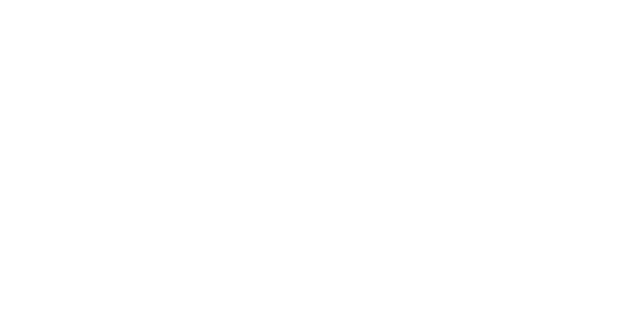
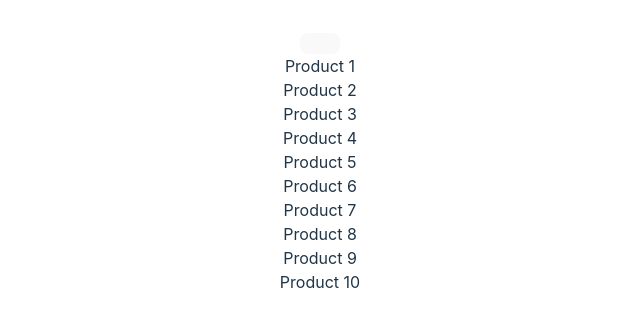
Before and after one commit to datlt2306/FPL-WEB209, a React (Vite) app in the folder SU24/: page / in a window 1280 px wide. Shown: the part 240-566 px from the top of the page, without its empty margins (320-960 px from the left). Built offline with nearby package versions, Linux system fonts and the light colour scheme; data requests are answered from the project's data file.

Commit message:
Buổi 2 - WD18333

```diff
--- /dev/null
+++ b/SU24/db.json
@@ -0,0 +1,14 @@
+{
+    "products": [
+        { "id": 1, "name": "Product 1", "price": 10.99, "description": "This is product 1" },
+        { "id": 2, "name": "Product 2", "price": 19.99, "description": "This is product 2" },
+        { "id": 3, "name": "Product 3", "price": 14.99, "description": "This is product 3" },
+        { "id": 4, "name": "Product 4", "price": 7.99, "description": "This is product 4" },
+        { "id": 5, "name": "Product 5", "price": 24.99, "description": "This is product 5" },
+        { "id": 6, "name": "Product 6", "price": 12.99, "description": "This is product 6" },
+        { "id": 7, "name": "Product 7", "price": 9.99, "description": "This is product 7" },
+        { "id": 8, "name": "Product 8", "price": 16.99, "description": "This is product 8" },
+        { "id": 9, "name": "Product 9", "price": 21.99, "description": "This is product 9" },
+        { "id": 10, "name": "Product 10", "price": 11.99, "description": "This is product 10" }
+    ]
+}
--- a/SU24/package.json
+++ b/SU24/package.json
@@ -4,6 +4,7 @@
     "version": "0.0.0",
     "type": "module",
     "scripts": {
+        "server": "json-server --watch db.json",
         "dev": "vite",
         "build": "tsc -b && vite build",
         "lint": "eslint . --ext ts,tsx --report-unused-disable-directives --max-warnings 0",
--- a/SU24/src/App.tsx
+++ b/SU24/src/App.tsx
@@ -1,9 +1,24 @@
 /* eslint-disable @typescript-eslint/no-explicit-any */
-import React, { useState } from "react";
+import { useEffect, useState } from "react";
 import "./App.css";
 
 const App = () => {
-    return <div className="App"></div>;
+    const [products, setProducts] = useState([] as any[]);
+    const [status, setStatus] = useState(false);
+    useEffect(() => {
+        fetch(`http://localhost:3000/products`)
+            .then((response) => response.json())
+            .then((data) => setProducts(data))
+            .catch((error) => console.error(error));
+    }, [status]);
+    return (
+        <div className="App">
+            <button onClick={() => setStatus(true)}></button>
+            {products.map((item, index) => (
+                <div key={index}>{item?.name}</div>
+            ))}
+        </div>
+    );
 };
 
 export default App;
--- a/SU24/src/main.tsx
+++ b/SU24/src/main.tsx
@@ -1,10 +1,6 @@
-import React from 'react'
-import ReactDOM from 'react-dom/client'
-import App from './App.tsx'
-import './index.css'
+import React from "react";
+import ReactDOM from "react-dom/client";
+import App from "./App.tsx";
+import "./index.css";
 
-ReactDOM.createRoot(document.getElementById('root')!).render(
-  <React.StrictMode>
-    <App />
-  </React.StrictMode>,
-)
+ReactDOM.createRoot(document.getElementById("root")!).render(<App />);
```
Lines whose indentation alone changed are shown as unchanged.
